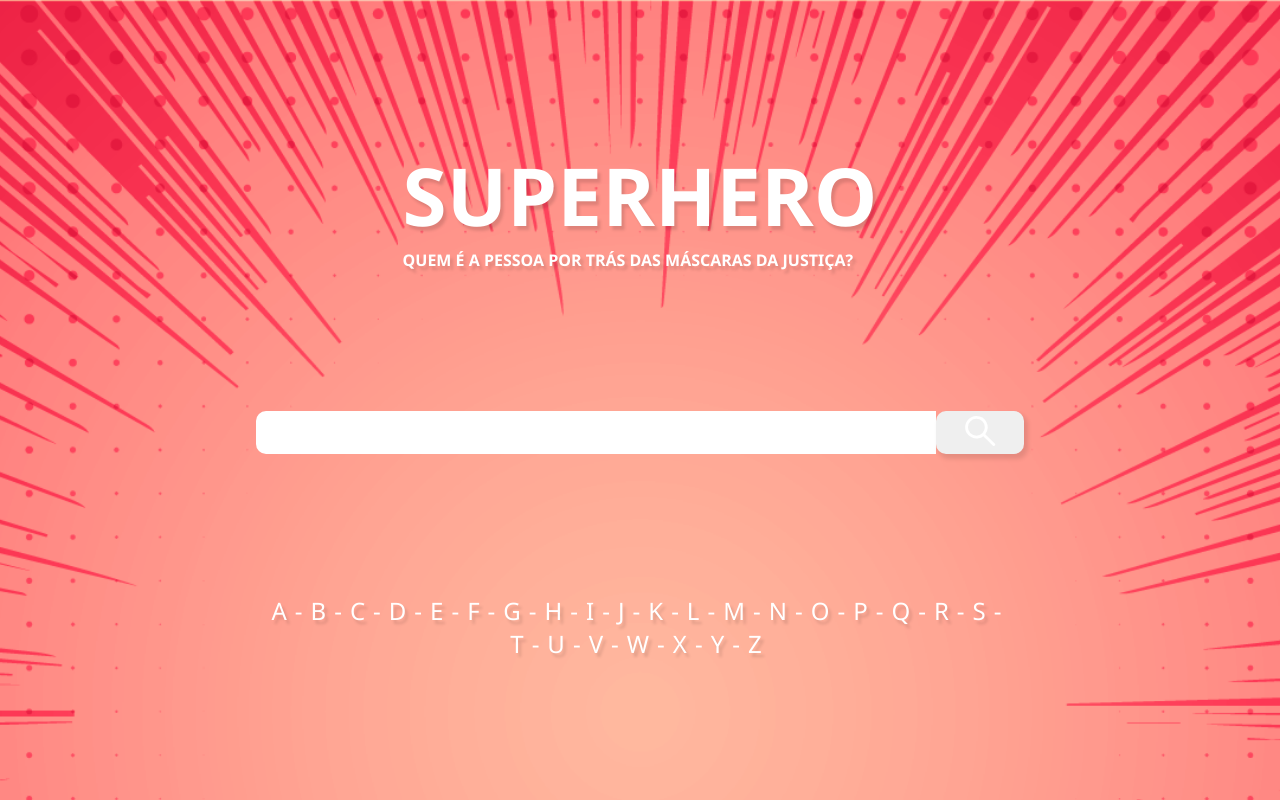
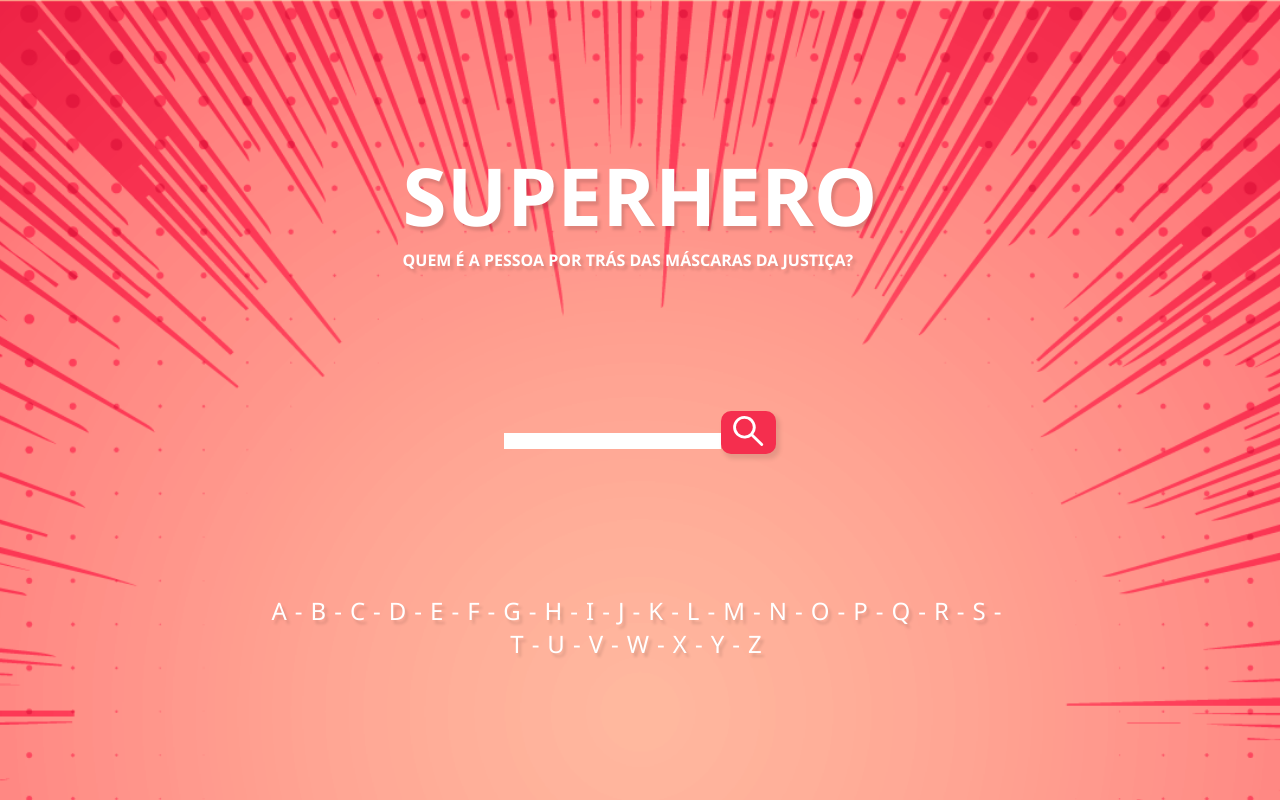
Before and after one commit to lucasfieri/superhero, a React (Create React App) app: page / in a window 1280 px wide. Built offline with nearby package versions, Linux system fonts and the light colour scheme.

Commit message:
feat: add state on searchbox input

```diff
--- a/src/components/molecules/SearchBox/SearchBox.jsx
+++ b/src/components/molecules/SearchBox/SearchBox.jsx
@@ -1,13 +1,25 @@
+import { useState } from 'react'
 import Button from '../../atoms/Button/Button'
 import Input from '../../atoms/Input/Input'
 import { ReactComponent as SearchIcon } from '../../../assets/images/icon_search.svg'
 import './style.scss'
 
 const SearchBox = () => {
+  const [inputSearch, setInputSearch] = useState('')
+
   return (
-    <div className='searchbox'>
-      <Input name='search_input' className='search_input' />
-      <Button handleClick={() => console.log('aaa')} icon={<SearchIcon />} className='search_button' />
+    <div className='searchBox'>
+      <Input
+        name='search_input'
+        className='searchBox__input'
+        value={inputSearch}
+        onChange={(e) => setInputSearch(e.target.value)}
+      />
+      <Button
+        variation='btn-primary searchBox__button'
+        handleClick={() => console.log('aaa')}
+        icon={<SearchIcon />}
+      />
     </div>
   )
 }
```
